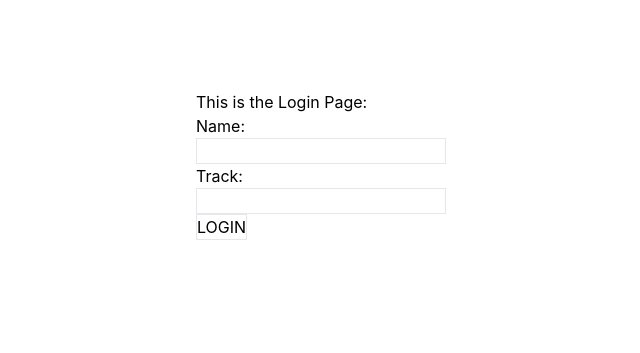
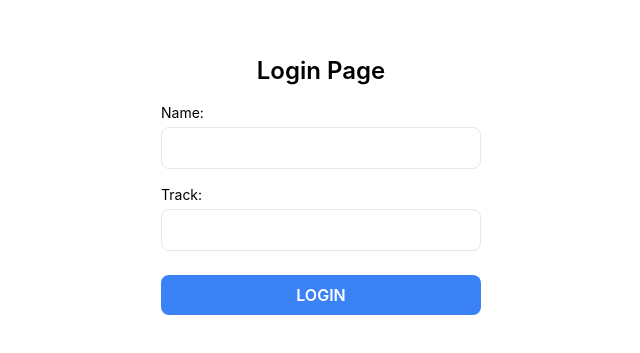
Before and after one commit to daveterry76/grae-third-three, a React (Create React App) app: page / in a window 1280 px wide. Shown: the part 235-588 px from the top of the page, without its empty margins (319-959 px from the left). Built offline with nearby package versions, Linux system fonts and the light colour scheme.

Commit message:
Added styling using tailwind css

```diff
--- a/src/pol/week-9/components/Login.jsx
+++ b/src/pol/week-9/components/Login.jsx
@@ -19,18 +19,33 @@ const Login = ({ name, setName, track, setTrack }) => {
 
   return (
     <>
-        <div>
-            <h2>This is the Login Page:</h2>
-
-            <label>Name:</label> <br />
-            <input className='border' value={name} onChange={(e) => setName(e.target.value)} /> <br />
-            <label>Track:</label> <br />
-            <input className='border' value={track} onChange={(e) => setTrack(e.target.value)} /> <br />
-
-            <button className='border' onClick={handleLogin}>LOGIN</button>
+      <div className="w-full max-w-xs mx-auto mt-10">
+        <h2 className="text-2xl text-center font-semibold">Login Page</h2>
+        <div className="mt-4">
+          <label className="block text-sm">Name:</label>
+          <input
+            className="w-full px-3 py-2 mt-1 border rounded-lg focus:outline-none focus:ring focus:border-blue-300"
+            value={name}
+            onChange={(e) => setName(e.target.value)}
+          />
         </div>
+        <div className="mt-4">
+          <label className="block text-sm">Track:</label>
+          <input
+            className="w-full px-3 py-2 mt-1 border rounded-lg focus:outline-none focus:ring focus:border-blue-300"
+            value={track}
+            onChange={(e) => setTrack(e.target.value)}
+          />
+        </div>
+        <button
+          className="w-full py-2 mt-6 font-semibold text-white bg-blue-500 rounded-lg focus:outline-none hover:bg-blue-600"
+          onClick={handleLogin}
+        >
+          LOGIN
+        </button>
+      </div>
     </>
-  )
+  );
 }
 
 export default Login
```
